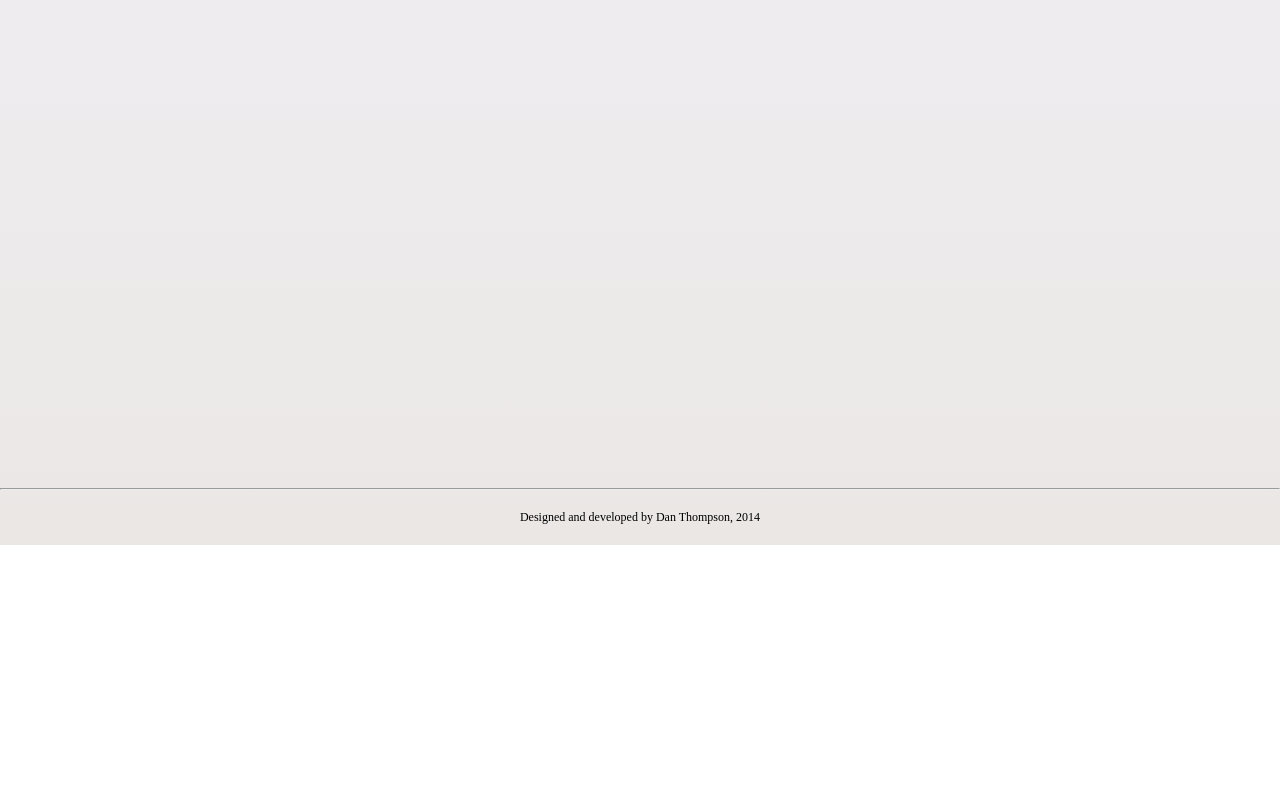
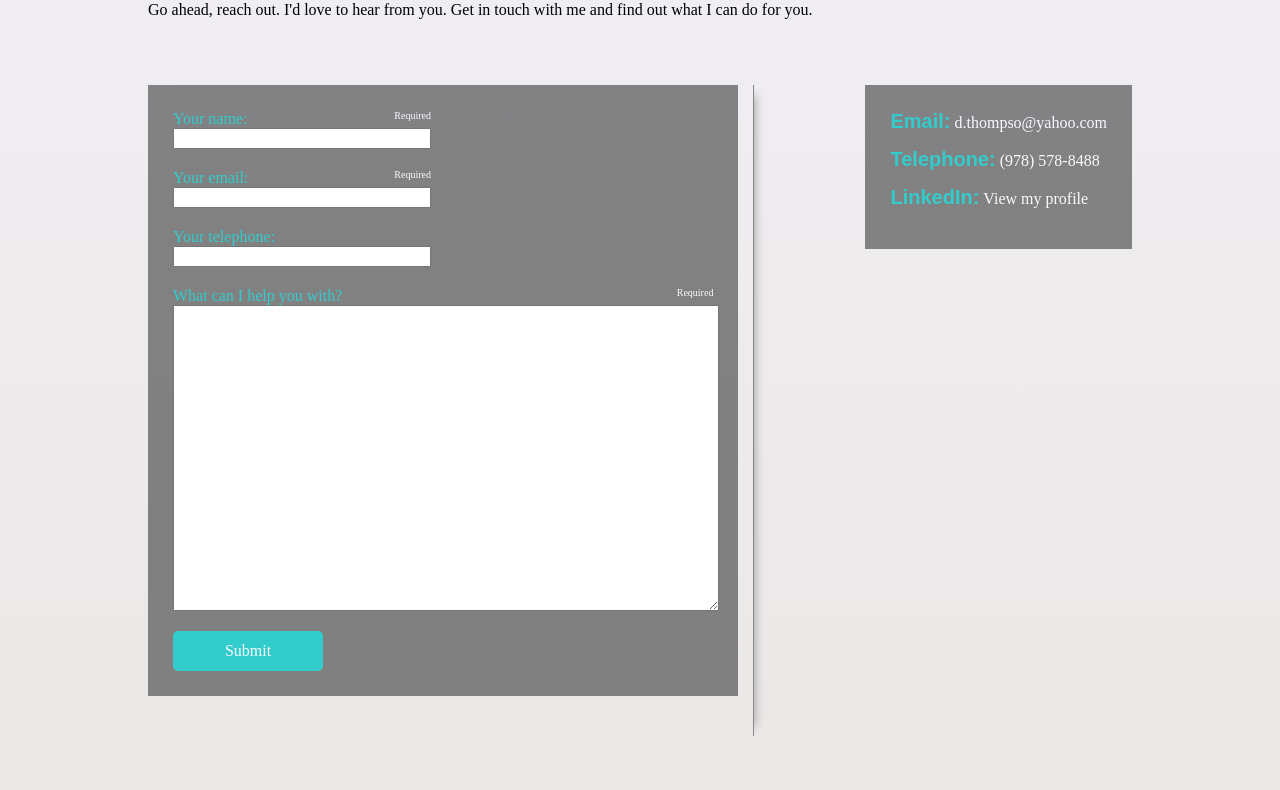
Before and after one commit to flyiniggle/developingwithstyle, a plain HTML site: page index.html at #/contact in a window 1280 px wide. Shown: the part 738-1528 px from the top of the page. Before the commit the page ends 1283 px from the top, so only its background shows below. Drawn offline with Linux system fonts and the light colour scheme.

Commit message:
Contact page layout

```diff
--- a/app/templates/Contact.html
+++ b/app/templates/Contact.html
@@ -1 +1,54 @@
-Contact me!
+<div id="bottomContact">
+	<div class="fixedWidth centered">
+		<div id="contactMain">
+			<h1>Say hello</h1>
+			<p>Go ahead, reach out. I'd love to hear from you. Get in touch with me and find out what I can do for you.</p>
+			<div id="contactYou">
+				<div id="contactYouForm">
+					<div class="contactYouBlock">
+						<span class="fieldTitle">Your name:</span>
+						<span class="required">Required</span>
+						<br/>
+						<input id="contactName" type="text" required="true"/>
+					</div>
+					<br/>
+					<div class="contactYouBlock">
+						<span class="fieldTitle">Your email:</span>
+						<span class="required">Required</span>
+						<br/>
+						<input id="contactEmail" type="email" required="true"/>
+					</div>
+					<br/>
+					<div class="contactYouBlock">
+						<span class="fieldTitle">Your telephone:</span><br/>
+						<input id="contactPhone" type="tel" required="false"/>
+					</div>
+					<br/>
+					<div class="contactYouBlockMessage">
+						<span class="fieldTitle">What can I help you with?</span>
+						<span class="required">Required</span>
+						<br/>
+						<textarea id="contactMessage"></textarea>
+					</div>
+					<div class="action">
+						<a class="centered">Submit</a>
+					</div>
+				</div>
+			</div>
+			<div id="contactMe">
+				<div class="contactDetail">
+					<h3>Email:</h3>
+					<span id="email">d.thompso@yahoo.com</span>
+				</div>
+				<div class="contactDetail">
+					<h3>Telephone:</h3>
+					<span id="telephone">(978) 578-8488</span>
+				</div>
+				<div class="contactDetail">
+					<h3>LinkedIn:</h3>
+					<span id="linkedIn"><a href="http://www.linkedin.com/pub/daniel-thompson/1b/45" target="_new">View my profile</a></span>
+				</div>
+			</div>
+		</div>
+	</div>
+</div>
--- a/css/main.css
+++ b/css/main.css
@@ -35,11 +35,10 @@ body {
 }
 
 .action a {
-	font-family : "Clear Sans";
 	font-weight : 100;
-	color : rgb(247, 250, 253);
 	font-size : 16px;
 	line-height : 40px;
+	color : rgb(247, 250, 253);
 	vertical-align: middle;
 	display: block;
 	width : inherit;
@@ -248,7 +247,7 @@ body {
 	margin-top : 13px;
 	text-align : center;
 	width : 190px;
-	color : #000000;
+	color : #000000 !important;
 	font-family : "Clear Sans";
 	font-weight : 100;
 	font-size : 18px;
@@ -373,7 +372,7 @@ h3 {
 	font-weight : bold;
 }
 
-p {
+p, span, a {
 	font-family : "Clear Sans";
 }
 
@@ -437,3 +436,93 @@ p {
 	vertical-align: middle;
 	padding-left : 40px;
 }
+
+/* Main */
+#contactMain {
+	padding-top: 60px;
+	padding-left: 20px;
+	padding-right: 20px;
+}
+
+#contactMain h1 {
+	font-size: 40px;
+}
+
+#contactMain h3 {
+	font-size: 20px;
+	color: #33CCCC;
+	display: inline;
+}
+
+#contactMe {
+	display: inline-block;
+	float: right;
+	margin-top: 50px;
+	padding: 25px;
+	background-color: rgba(85, 85, 85, .7);
+}
+
+#contactMe a, a:visited {
+	color: rgb(247, 250, 253);
+	text-decoration: none;
+}
+
+#contactMe a:hover {
+	color: rgb(247, 250, 253);
+	text-decoration: underline;
+}
+
+.contactDetail {
+	margin-bottom: 15px;
+}
+
+.contactDetail span {
+	color : rgb(247, 250, 253);
+	display: inline;
+}
+
+#contactYou {
+	display: inline-block;
+	margin-top: 50px;
+	margin-bottom: 50px;
+	padding-right: 15px;
+	padding-bottom: 40px;
+	width : 60%;
+	border-right: 1px solid rgb(136, 136, 136);
+	box-shadow:  10px 0 10px -10px rgb(150, 150, 150);
+}
+
+#contactYouForm {
+	display: block;
+	padding: 25px;
+	background-color: rgba(85, 85, 85, .7);
+}
+
+.contactYouBlock {
+	display: inline-block;
+	margin-bottom: 20px;
+}
+
+.contactYouBlockMessage {
+	margin-bottom: 20px;
+}
+
+.fieldTitle {
+	color: #33CCCC;
+}
+
+.required {
+	font-size: 10px;
+	float: right;
+	color: rgb(247, 250, 253);
+}
+
+.contactYouBlock input {
+	width: 250px;
+}
+
+.contactYouBlockMessage textarea {
+	width: 100%;
+	height: 300px;
+	resize: vertical;
+}
```
